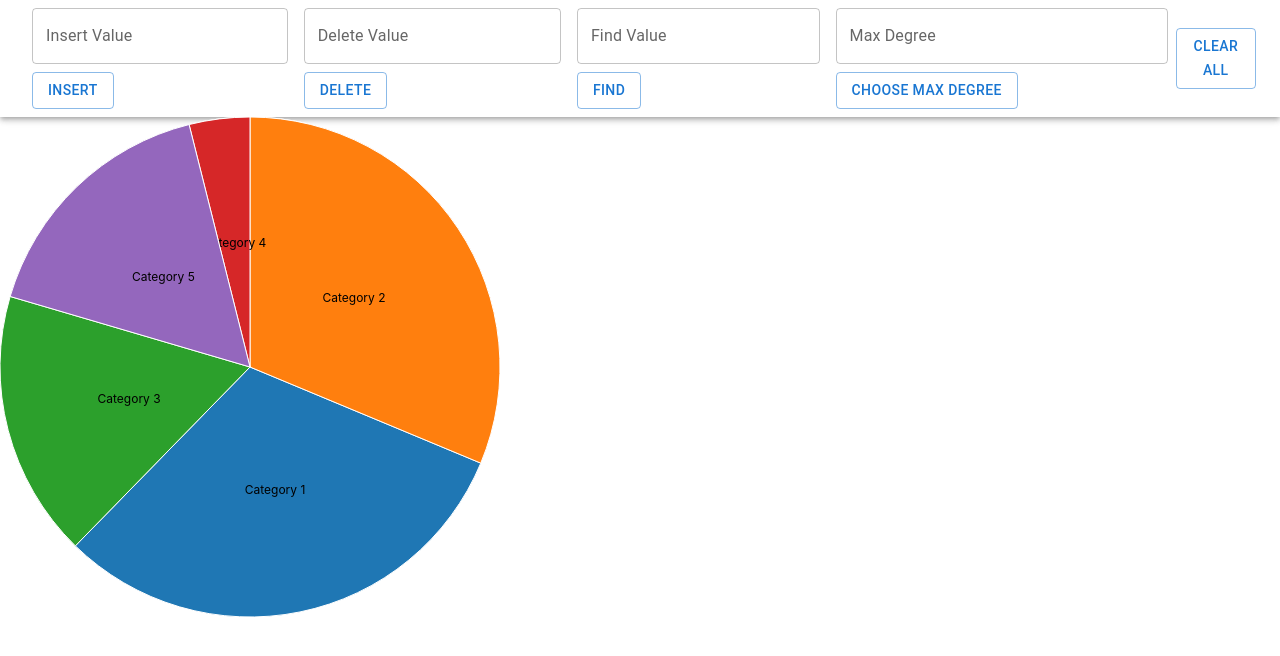
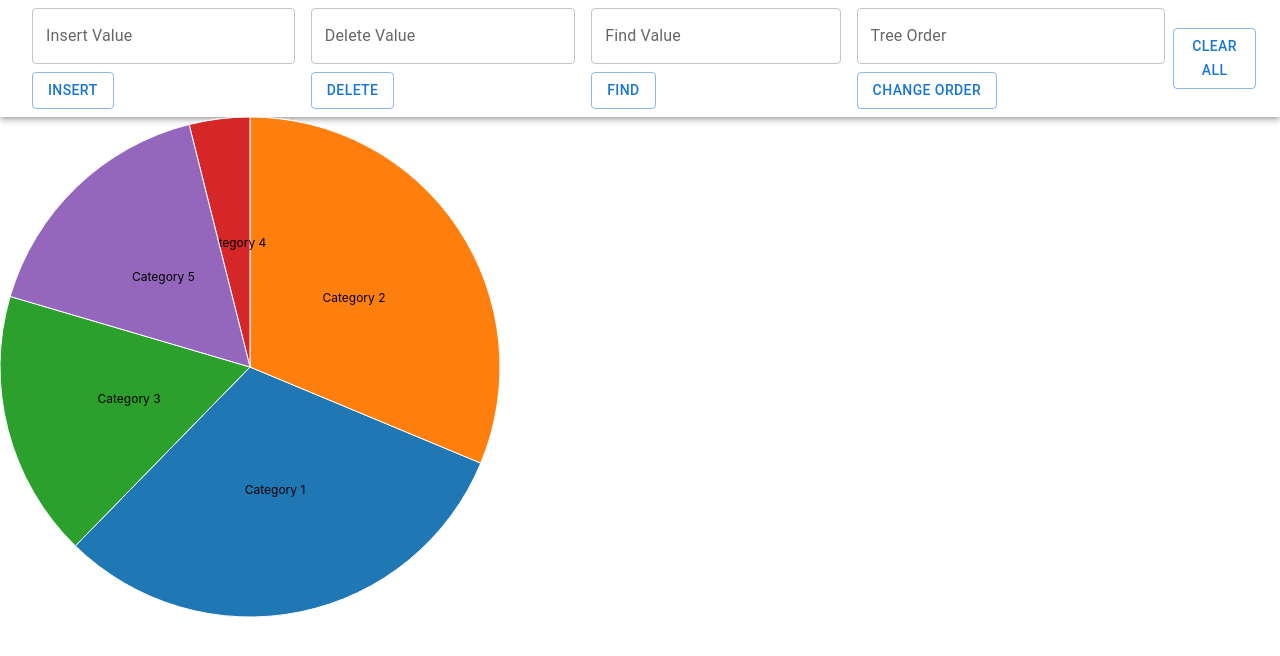
Before and after one commit to YuanRuQian/b-plus-tree-dataviz, a React (Create React App) app: page / in a window 1280 px wide. Shown: the top 656 px of the page. Built offline with nearby package versions, Linux system fonts and the light colour scheme.

Commit message:
chore: update component structure

```diff
--- a/src/components/AppBar.tsx
+++ b/src/components/AppBar.tsx
@@ -1,75 +1,77 @@
 import React from "react";
 import { AppBar as MuiAppBar, Toolbar, Button, Container } from "@mui/material";
-import ButtonWithInput from "./ButtonWithInput";
+import ButtonWithNumberInputAndTooltip from "./ButtonWithNumberInputAndTooltip";
 
 type AppBarProps = {
-  insertValue: string;
-  deleteValue: string;
-  findValue: string;
-  maxDegree: string;
-  setInsertValue: React.Dispatch<React.SetStateAction<string>>;
-  setDeleteValue: React.Dispatch<React.SetStateAction<string>>;
-  setFindValue: React.Dispatch<React.SetStateAction<string>>;
-  setMaxDegree: React.Dispatch<React.SetStateAction<string>>;
+  insertValue: number | undefined;
+  deleteValue: number | undefined;
+  findValue: number | undefined;
+  treeOrder: number | undefined;
+  setInsertValue: (event: React.ChangeEvent<HTMLInputElement>) => void;
+  setDeleteValue: (event: React.ChangeEvent<HTMLInputElement>) => void;
+  setFindValue: (event: React.ChangeEvent<HTMLInputElement>) => void;
+  setTreeOrder: (event: React.ChangeEvent<HTMLInputElement>) => void;
   handleInsert: () => void;
   handleDelete: () => void;
   handleFind: () => void;
   handleClearAll: () => void;
-  handleMaxDegreeChange: () => void;
+  handleTreeOrderChange: () => void;
 };
 
 const AppBar: React.FC<AppBarProps> = ({
   insertValue,
   deleteValue,
   findValue,
-  maxDegree,
+  treeOrder, // Changed the prop name from maxDegree to treeOrder
   setInsertValue,
   setDeleteValue,
   setFindValue,
-  setMaxDegree,
+  setTreeOrder, // Changed the prop name from setMaxDegree to setTreeOrder
   handleInsert,
   handleDelete,
   handleFind,
   handleClearAll,
-  handleMaxDegreeChange,
+  handleTreeOrderChange, // Changed the prop name from handleMaxDegreeChange to handleTreeOrderChange
 }) => {
   const InsertButtonWithInput = () => (
-    <ButtonWithInput
+    <ButtonWithNumberInputAndTooltip
       buttonLabel="Insert"
       inputLabel="Insert Value"
       value={insertValue}
-      onChange={(e) => setInsertValue(e.target.value)}
+      onChange={setInsertValue}
       onClick={handleInsert}
     />
   );
 
   const DeleteButtonWithInput = () => (
-    <ButtonWithInput
+    <ButtonWithNumberInputAndTooltip
       buttonLabel="Delete"
       inputLabel="Delete Value"
       value={deleteValue}
-      onChange={(e) => setDeleteValue(e.target.value)}
+      onChange={setDeleteValue}
       onClick={handleDelete}
     />
   );
 
   const FindButtonWithInput = () => (
-    <ButtonWithInput
+    <ButtonWithNumberInputAndTooltip
       buttonLabel="Find"
       inputLabel="Find Value"
       value={findValue}
-      onChange={(e) => setFindValue(e.target.value)}
+      onChange={setFindValue}
       onClick={handleFind}
     />
   );
 
-  const ChooseMaxDegreeButtonWithInput = () => (
-    <ButtonWithInput
-      buttonLabel="Choose Max Degree"
-      inputLabel="Max Degree"
-      value={maxDegree}
-      onChange={(e) => setMaxDegree(e.target.value)}
-      onClick={handleMaxDegreeChange}
+  const ChooseTreeOrderButtonWithInput = () => (
+    <ButtonWithNumberInputAndTooltip
+      buttonLabel="Change Order"
+      inputLabel="Tree Order"
+      value={treeOrder}
+      onChange={setTreeOrder}
+      onClick={handleTreeOrderChange}
+      minValue={3}
+      tooltipTitle="Changing the tree order will clear all data and restart a new tree. Are you sure?"
     />
   );
 
@@ -88,7 +90,7 @@ const AppBar: React.FC<AppBarProps> = ({
           <InsertButtonWithInput />
           <DeleteButtonWithInput />
           <FindButtonWithInput />
-          <ChooseMaxDegreeButtonWithInput />
+          <ChooseTreeOrderButtonWithInput />
           <ClearAllButton />
         </Toolbar>
       </Container>
--- a/src/components/ButtonWithInput.tsx
+++ /dev/null
@@ -1,40 +0,0 @@
-import React from "react";
-import { Button, TextField, Box, Grid } from "@mui/material";
-
-type ButtonWithInputProps = {
-  buttonLabel: string;
-  inputLabel: string;
-  value: string;
-  onChange: (event: React.ChangeEvent<HTMLInputElement>) => void;
-  onClick: () => void;
-};
-
-const ButtonWithInput = ({
-  buttonLabel,
-  inputLabel,
-  value,
-  onChange,
-  onClick,
-}: ButtonWithInputProps) => {
-  return (
-    <Box m={1}>
-      <Grid container spacing={1} alignItems="center">
-        <Grid item style={{ flexGrow: 1 }}>
-          <TextField
-            label={inputLabel}
-            value={value}
-            onChange={onChange}
-            fullWidth // Ensures the TextField takes up the available space
-          />
-        </Grid>
-        <Grid item>
-          <Button variant="outlined" onClick={onClick}>
-            {buttonLabel}
-          </Button>
-        </Grid>
-      </Grid>
-    </Box>
-  );
-};
-
-export default ButtonWithInput;
--- /dev/null
+++ b/src/components/ButtonWithNumberInputAndTooltip.tsx
@@ -0,0 +1,50 @@
+import React from "react";
+import { Button, Box, Grid, Tooltip } from "@mui/material";
+import { TextField } from "@mui/material";
+
+type ButtonWithNumberInputAndTooltipProps = {
+  buttonLabel: string;
+  inputLabel: string;
+  tooltipTitle?: string;
+  value: number | undefined;
+  minValue?: number;
+  onChange: (event: React.ChangeEvent<HTMLInputElement>) => void;
+  onClick: () => void;
+};
+
+// TODO: fix min value input issue ( still could input value smaller than min value)
+const ButtonWithNumberInputAndTooltip = ({
+  buttonLabel,
+  inputLabel,
+  tooltipTitle,
+  value,
+  minValue,
+  onChange,
+  onClick,
+}: ButtonWithNumberInputAndTooltipProps) => {
+  return (
+    <Box m={1}>
+      <Grid container spacing={1} alignItems="center">
+        <Grid item style={{ flexGrow: 1 }}>
+          <TextField
+            type="number"
+            label={inputLabel}
+            value={value}
+            onChange={onChange}
+            fullWidth
+            inputProps={{ inputMode: "numeric", min: minValue }}
+          />
+        </Grid>
+        <Grid item>
+          <Tooltip title={tooltipTitle}>
+            <Button variant="outlined" onClick={onClick}>
+              {buttonLabel}
+            </Button>
+          </Tooltip>
+        </Grid>
+      </Grid>
+    </Box>
+  );
+};
+
+export default ButtonWithNumberInputAndTooltip;
--- a/src/components/ControlPanel.tsx
+++ b/src/components/ControlPanel.tsx
@@ -1,33 +1,36 @@
 import React, { useState } from "react";
 import AppBar from "./AppBar";
-import DataVisualization from "./DataVisualizatoin";
+import DataVisualization from "./DataVisualization";
 
 const ControlPanel = () => {
-  const [insertValue, setInsertValue] = useState("");
-  const [deleteValue, setDeleteValue] = useState("");
-  const [findValue, setFindValue] = useState("");
-  const [maxDegree, setMaxDegree] = useState("");
+  const [insertValue, setInsertValue] = useState<number>();
+  const [deleteValue, setDeleteValue] = useState<number>();
+  const [findValue, setFindValue] = useState<number>();
+  const [treeOrder, setTreeOrder] = useState<number>();
 
-  // Implement the B+ tree data structure and visualization logic here.
-
-  const handleInsert = () => {
-    // Logic to trigger the insert operation using the insertValue state.
+  // Handle changes in input fields and convert the input to a number
+  const setInsertValueHandler = (
+    event: React.ChangeEvent<HTMLInputElement>,
+  ) => {
+    const newValue = parseInt(event.target.value, 10);
+    setInsertValue(newValue);
   };
 
-  const handleDelete = () => {
-    // Logic to trigger the delete operation using the deleteValue state.
+  const setDeleteValueHandler = (
+    event: React.ChangeEvent<HTMLInputElement>,
+  ) => {
+    const newValue = parseInt(event.target.value, 10);
+    setDeleteValue(newValue);
   };
 
-  const handleFind = () => {
-    // Logic to trigger the find operation using the findValue state.
+  const setFindValueHandler = (event: React.ChangeEvent<HTMLInputElement>) => {
+    const newValue = parseInt(event.target.value, 10);
+    setFindValue(newValue);
   };
 
-  const handleClearAll = () => {
-    // Logic to clear the entire B+ tree.
-  };
-
-  const handleMaxDegreeChange = () => {
-    // Logic to apply the new maximum degree using the maxDegree state.
+  const setTreeOrderHandler = (event: React.ChangeEvent<HTMLInputElement>) => {
+    const newValue = parseInt(event.target.value, 10);
+    setTreeOrder(newValue);
   };
 
   return (
@@ -36,16 +39,16 @@ const ControlPanel = () => {
         insertValue={insertValue}
         deleteValue={deleteValue}
         findValue={findValue}
-        maxDegree={maxDegree}
-        setInsertValue={setInsertValue}
-        setDeleteValue={setDeleteValue}
-        setFindValue={setFindValue}
-        setMaxDegree={setMaxDegree}
-        handleInsert={handleInsert}
-        handleDelete={handleDelete}
-        handleFind={handleFind}
-        handleClearAll={handleClearAll}
-        handleMaxDegreeChange={handleMaxDegreeChange}
+        treeOrder={treeOrder}
+        setInsertValue={setInsertValueHandler}
+        setDeleteValue={setDeleteValueHandler}
+        setFindValue={setFindValueHandler}
+        setTreeOrder={setTreeOrderHandler}
+        handleInsert={() => console.log("Insert")}
+        handleDelete={() => console.log("Delete")}
+        handleFind={() => console.log("Find")}
+        handleClearAll={() => console.log("Clear All")}
+        handleTreeOrderChange={() => console.log("Tree Order Change")}
       />
 
       {/* B+ tree visualization here */}
```
Also changed, not shown: src/components/DataVisualization.tsx (renamed from src/components/DataVisualizatoin.tsx).
